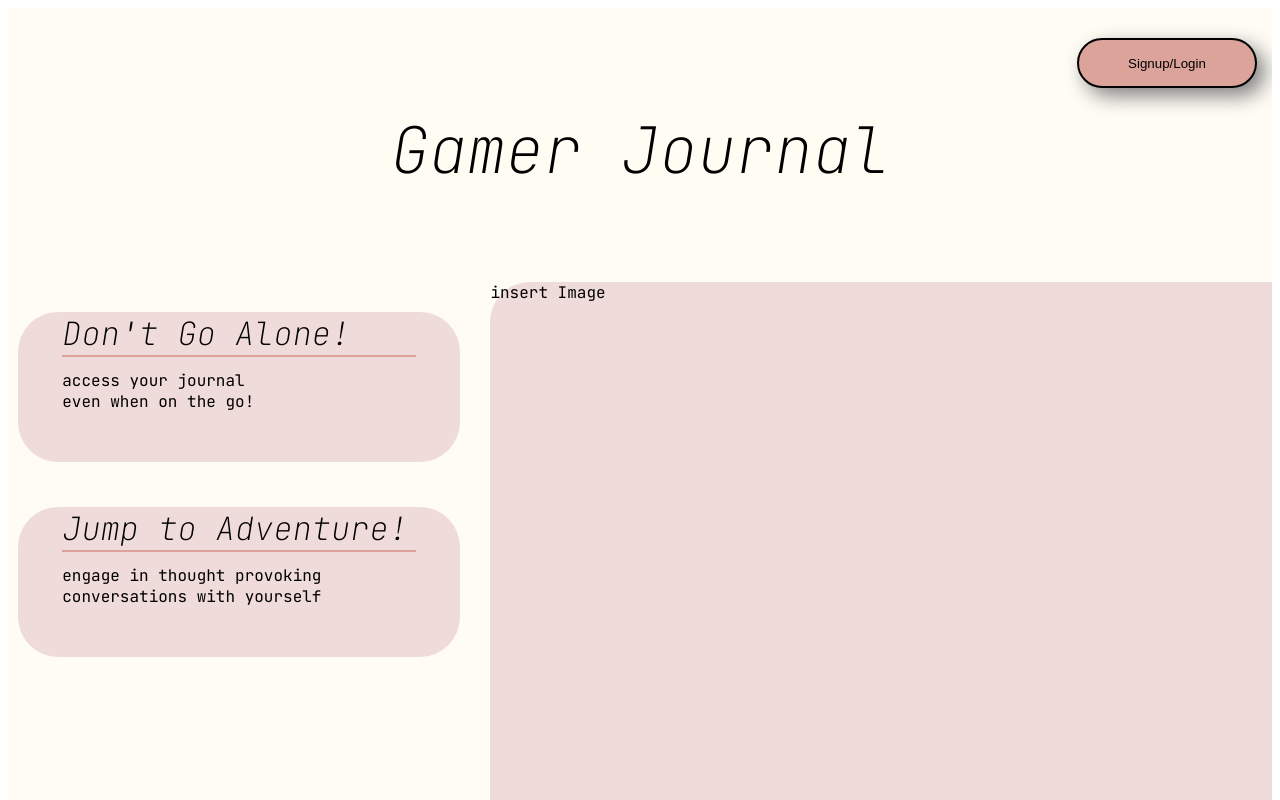
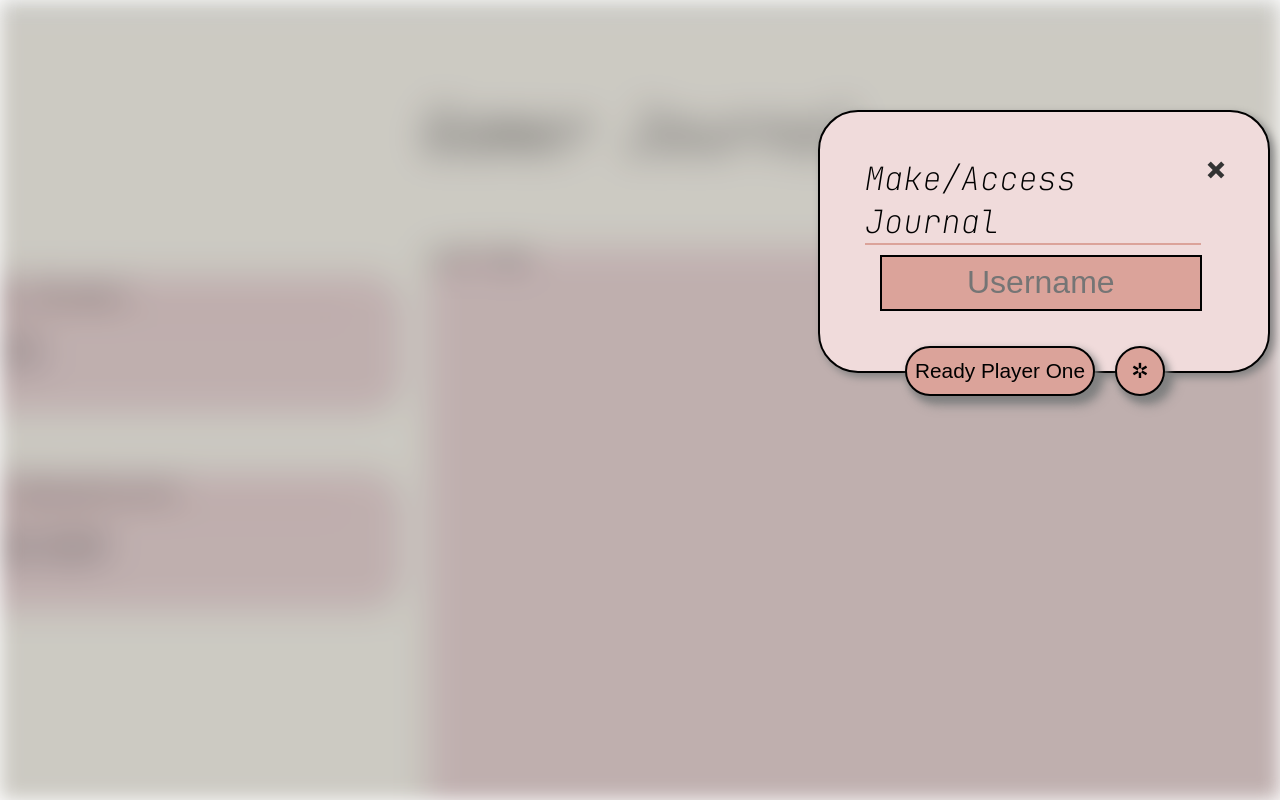
Before and after one commit to itsomort/gamer-tracker, an Angular app: page /signup in a window 1280 px wide. Before the commit this address led to /. Shown: the top 800 px of the page. Built offline with nearby package versions, Linux system fonts and the light colour scheme.

Commit message:
made app.html empty and moved it to home page. fixed routing, added a blurred image of home page to signup page.

```diff
--- a/src/app/app.css
+++ b/src/app/app.css
@@ -1,4 +1,4 @@
-main{
+/* main{
   font-family:"JetBrains Mono", Arial, Helvetica, sans-serif;
   font-optical-sizing: auto;
   font-weight: <weight>;
@@ -81,4 +81,4 @@ main{
   margin: 10%;
   margin-top:3%;
   padding-bottom:50px;
-}
+} */
--- a/src/app/app.html
+++ b/src/app/app.html
@@ -1,44 +1 @@
-<main class="main">
-  <div id="header">
-    <button id="signup" (click)="onSignupNavigate($event)">
-      Signup/Login
-    </button>
-  </div>
-  <div id="main-content">
-    <div id="name">
-      Gamer Journal
-    </div>
-    <div id="main_data">
-      <div id="image">
-        <!--your image or text-->
-        insert Image
-      </div>
-      <div id="floating_box">
-        <div id="title">
-          Don't Go Alone!
-        </div>
-        <div id="text">
-          access your journal
-          <br/>
-          even when on the go!
-          <br/>
-        </div>
-
-      </div>
-      <div id="floating_box">
-        <div id="title">
-          Jump to Adventure!
-        </div>
-        <div id="text">
-          engage in thought provoking
-          <br/>
-          conversations with yourself
-          <br/>
-        </div>
-
-      </div>
-    </div>
-  </div>
-</main>
-
-<router-outlet />
+<router-outlet></router-outlet>
--- a/src/app/app.routes.ts
+++ b/src/app/app.routes.ts
@@ -1,10 +1,8 @@
 import { Routes } from '@angular/router';
-
 import { Signup } from './signup/signup';
-
-import { App } from './app';
+import { Home } from './home/home';
 
 export const routes: Routes = [
-  { path: '', component: App },
+  { path: '', component: Home },
   { path: 'signup', component: Signup },
 ];
--- a/src/app/app.ts
+++ b/src/app/app.ts
@@ -10,16 +10,6 @@ import { CommonModule } from '@angular/common';
   styleUrl: './app.css'
 })
 export class App {
-  protected title = 'gamer-tracker';
+  constructor(private router: Router) {}
 
-  constructor(private router: Router) {
-    this.router.navigate(['/']);
-  }
-
-
-  onSignupNavigate(event: Event) {
-    event.preventDefault();
-    console.log('Navigating to signup page');
-    this.router.navigate(['/signup']);
-  }
 }
--- a/src/app/home/home.css
+++ b/src/app/home/home.css
@@ -0,0 +1,84 @@
+main{
+  font-family:"JetBrains Mono", Arial, Helvetica, sans-serif;
+  font-optical-sizing: auto;
+  font-weight: <weight>;
+  overflow: hidden;
+  background-color: #FEFCF3;
+}
+#name{
+  font-size:4em;
+  font-style:oblique;
+  font-weight:lighter;
+  margin: auto;
+  position:relative;
+  top:50px;
+  text-align: center;
+  align-items: center;
+  justify-content: center;
+}
+
+#header{
+  height:50px;
+}
+
+#signup{
+  position:relative;
+  float:right;
+  margin-right:15px;
+  top:30px;
+  width:180px;
+  height:50px;
+  border-radius: 25px;
+  background-color: #DBA39A;
+  border: 2px solid black;
+  filter: drop-shadow(8px 8px 10px gray);
+}
+#signup:hover{
+  background-color: #EBB3AA;
+  cursor:pointer;
+}
+#signup:active{
+  background-color: #CB938A;
+}
+
+#image{
+  position:relative;
+  float:right;
+  width: 65%;
+  height: 700px;
+  left:40px;
+  margin: 10px;
+  margin-right: 0px;
+  border-radius: 40px;
+  background-color: #F0DBDB;
+}
+
+#main_data{
+  margin-top:130px;
+}
+#floating_box{
+  position:relative;
+  top:40px;
+  width: 35%;
+  margin:10px;
+  border-radius: 40px;
+  background-color: #F0DBDB;
+
+}
+
+#floating_box > #title {
+  font-size: 2em;
+  font-style:oblique;
+  font-weight:lighter;
+  border-bottom: 2px solid #DBA39A;
+  justify-content: center;
+  margin:10%;
+  margin-bottom:0;
+  align-items: center;
+}
+
+#floating_box > #text {
+  margin: 10%;
+  margin-top:3%;
+  padding-bottom:50px;
+}
--- a/src/app/home/home.html
+++ b/src/app/home/home.html
@@ -1 +1,44 @@
-<p>home works!</p>
+<main class="main">
+  <div id="header">
+    <button id="signup" (click)="onSignupNavigate($event)">
+      Signup/Login
+    </button>
+  </div>
+  <div id="main-content">
+    <div id="name">
+      Gamer Journal
+    </div>
+    <div id="main_data">
+      <div id="image">
+        <!--your image or text-->
+        insert Image
+      </div>
+      <div id="floating_box">
+        <div id="title">
+          Don't Go Alone!
+        </div>
+        <div id="text">
+          access your journal
+          <br/>
+          even when on the go!
+          <br/>
+        </div>
+
+      </div>
+      <div id="floating_box">
+        <div id="title">
+          Jump to Adventure!
+        </div>
+        <div id="text">
+          engage in thought provoking
+          <br/>
+          conversations with yourself
+          <br/>
+        </div>
+
+      </div>
+    </div>
+  </div>
+</main>
+
+<router-outlet />
--- a/src/app/home/home.ts
+++ b/src/app/home/home.ts
@@ -1,11 +1,22 @@
 import { Component } from '@angular/core';
+import { Router, RouterOutlet } from '@angular/router';
 
 @Component({
   selector: 'app-home',
-  imports: [],
+  standalone: true,
+  imports: [RouterOutlet],
   templateUrl: './home.html',
-  styleUrl: './home.css'
+  styleUrls: ['./home.css']
 })
 export class Home {
+  protected title = 'gamer-tracker';
 
+  constructor(private router: Router) {}
+
+
+  onSignupNavigate(event: Event) {
+    event.preventDefault();
+    console.log('Navigating to signup page');
+    this.router.navigate(['/signup']);
+  }
 }
--- a/src/app/signup/signup.css
+++ b/src/app/signup/signup.css
@@ -1,3 +1,17 @@
+/* Blurred background overlay */
+.blur-bg {
+  position: fixed;
+  top: 0; left: 0; right: 0; bottom: 0;
+  width: 100vw;
+  height: 100vh;
+  z-index: 0;
+  background: url('blurred_background.jpg') center center / cover no-repeat;
+  filter: blur(10px) brightness(0.8);
+}
+#main_data, #floating_box {
+  position: relative;
+  z-index: 1;
+}
 .small{
    width:30px;
    right:0;
--- a/src/app/signup/signup.html
+++ b/src/app/signup/signup.html
@@ -8,6 +8,7 @@
 
 
 <body>
+  <div class="blur-bg"></div>
   <div id="main_data">
           </div>
       <div id="floating_box" >
--- a/src/app/signup/signup.ts
+++ b/src/app/signup/signup.ts
@@ -1,11 +1,11 @@
 import { Component } from '@angular/core';
-import { CommonModule, NgClass } from '@angular/common';
+import { CommonModule } from '@angular/common';
 import { Router } from '@angular/router';
 
 @Component({
   selector: 'app-signup',
   standalone: true,
-  imports: [CommonModule, NgClass],
+  imports: [CommonModule],
   templateUrl: './signup.html',
   styleUrl: './signup.css'
 })
```
Also changed, not shown: src/app/signup/blurred_background.jpg (added).
